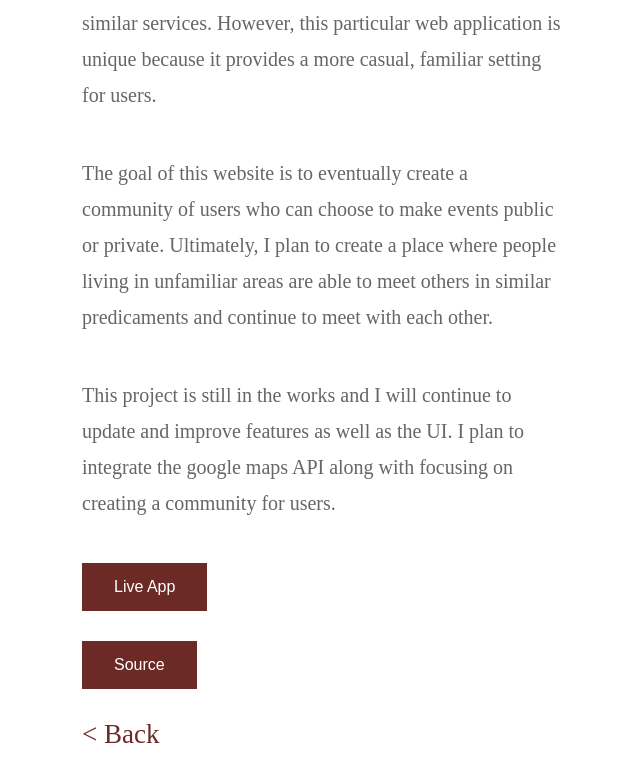
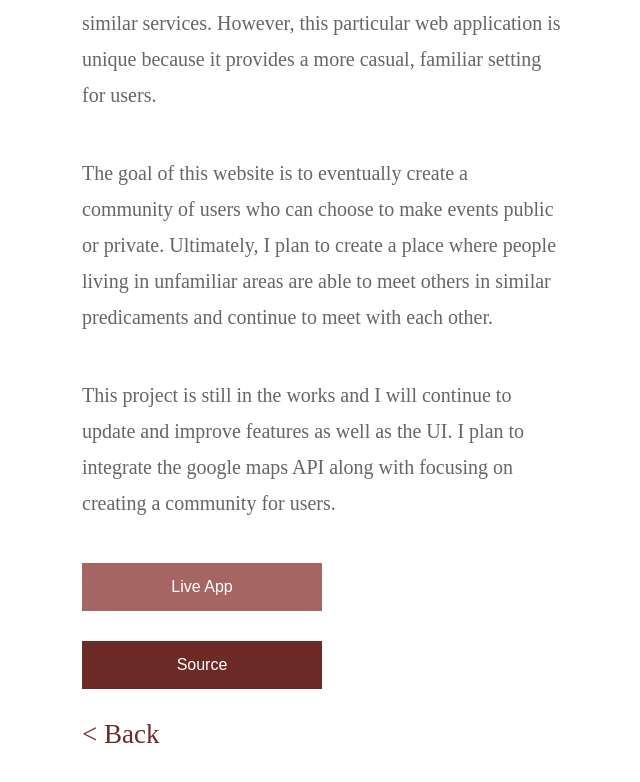
Before and after one commit to jonkim204/portfolio, a React (Create React App) app: page /eventfinder in a window 1280 px wide. In both pictures the pointer is over the button "Live App". Shown: the part 939-1721 px from the top of the page, without its empty margins (318-958 px from the left). Built offline with nearby package versions, Linux system fonts and the light colour scheme; a web font is replaced by a local one.

Commit message:
fixed button width

```diff
--- a/src/components/projectPage.css
+++ b/src/components/projectPage.css
@@ -89,4 +89,11 @@
     text-decoration: none;
     font-size: 16px;
     cursor: pointer;
+    width: 50%;
 }
+
+.link-button:hover {
+    background-color: #a56562;
+    color: #fff;
+
+}
```
